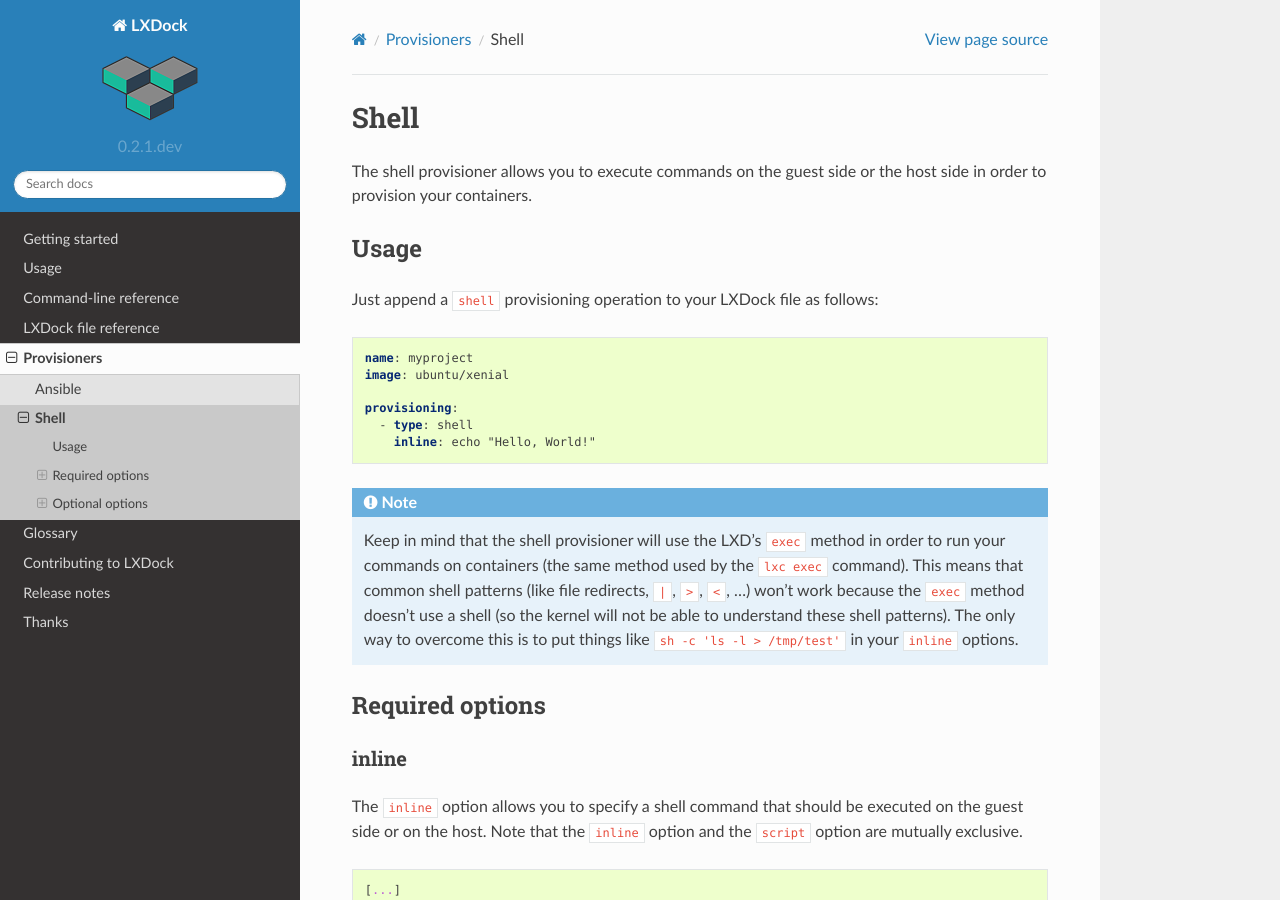
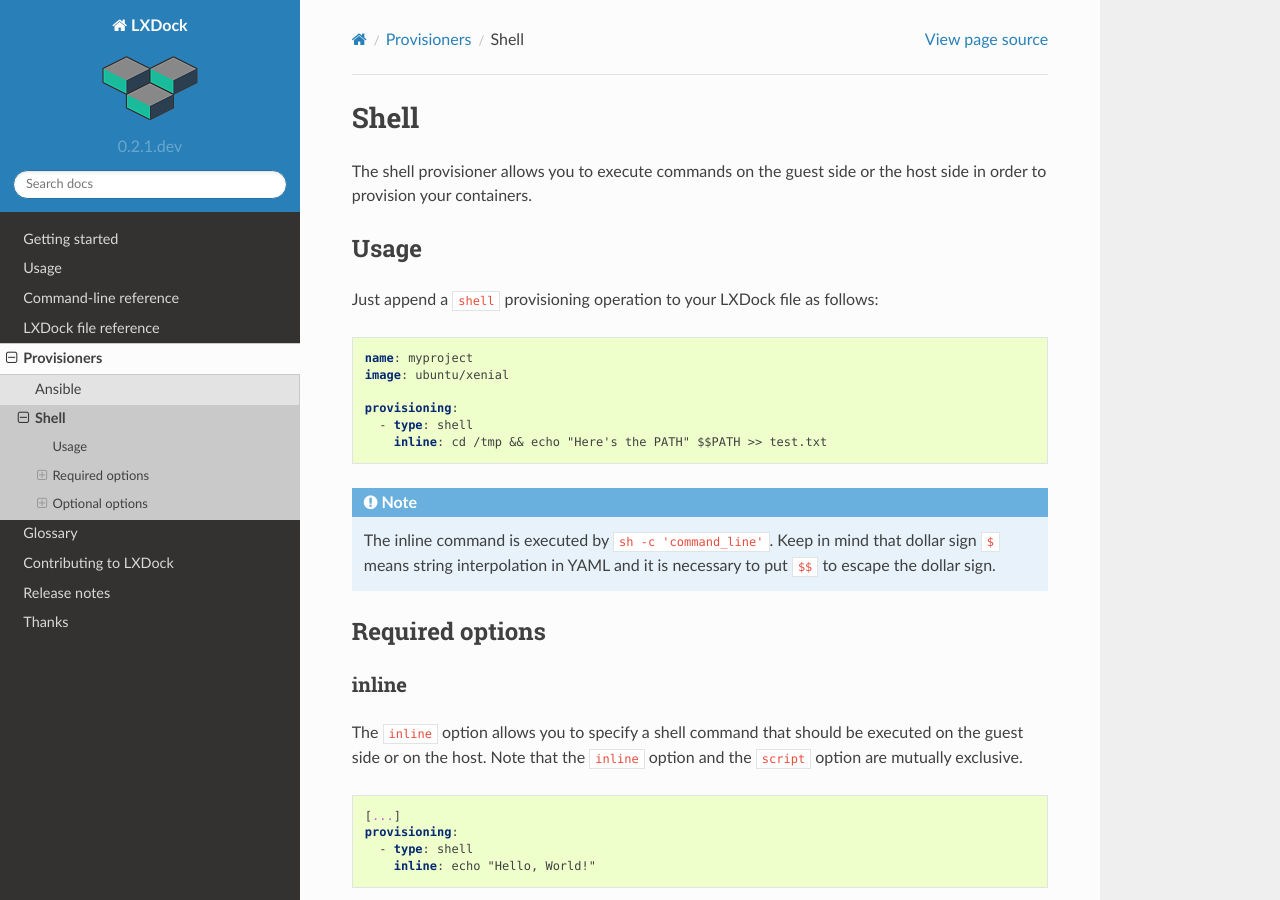
Before and after one commit to lxdock/lxdock, a Sphinx documentation site: the page built from docs/provisioners/shell.rst, in a window 1280 px wide and 900 px high. Built offline with Sphinx 7.4.7 and the Read the Docs theme 2.0.0, drawn with Linux system fonts in a browser that asks for light colours.

Commit message:
Enhancement: support shell patterns on `inline` option of shell provisioner. (#70)

```diff
--- a/docs/provisioners/shell.rst
+++ b/docs/provisioners/shell.rst
@@ -17,16 +17,12 @@
 
   provisioning:
     - type: shell
-      inline: echo "Hello, World!"
+      inline: cd /tmp && echo "Here's the PATH" $$PATH >> test.txt
 
 .. note::
 
-  Keep in mind that the shell provisioner will use the LXD's ``exec`` method in order to run your
-  commands on containers (the same method used by the ``lxc exec`` command). This means that common
-  shell patterns (like file redirects, ``|``, ``>``, ``<``, ...) won't work because the ``exec``
-  method doesn't use a shell (so the kernel will not be able to understand these shell patterns).
-  The only way to overcome this is to put things like ``sh -c 'ls -l > /tmp/test'`` in your
-  ``inline`` options.
+  The inline command is executed by ``sh -c 'command_line'``. Keep in mind that dollar sign ``$``
+  means string interpolation in YAML and it is necessary to put ``$$`` to escape the dollar sign.
 
 Required options
 ----------------
--- a/docs/release_notes/v0.3.rst
+++ b/docs/release_notes/v0.3.rst
@@ -15,6 +15,8 @@
 * Add support for variable interpolation in LXDock files
   (`#65 <https://github.com/lxdock/lxdock/pull/65>`_,
   `#75 <https://github.com/lxdock/lxdock/pull/75>`_)
+* Add support for shell patterns on the ``inline`` option of shell provisioner
+  (`#70 <https://github.com/lxdock/lxdock/pull/70>`_)
 * Add support for passing a command line with ``lxdock shell``
   (`#67 <https://github.com/lxdock/lxdock/pull/67>`_)
 * Add basic support for LXC profile in LXDock files
```
Also changed, not shown: 4 other files.
